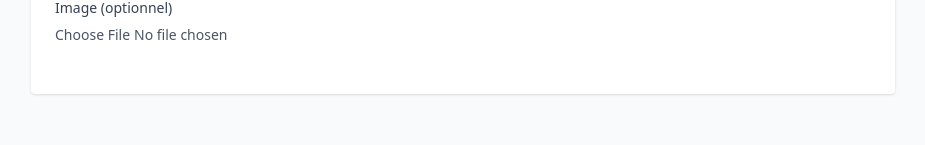
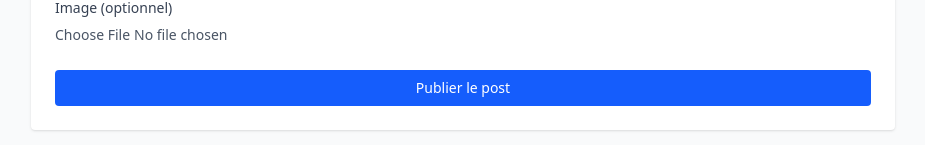
Before and after one commit to enzo959/forumium, a React (Vite) app in the folder frontend/: page /posts/new in a window 1280 px wide. Shown: the part 585-730 px from the top of the page, without its empty margins (177-1102 px from the left). Built offline with nearby package versions, Linux system fonts and the light colour scheme; no server answers.

Commit message:
feat: add post creation API call with form validation

```diff
--- a/frontend/src/pages/PostForm.tsx
+++ b/frontend/src/pages/PostForm.tsx
@@ -19,6 +19,8 @@ function PostForm() {
   const [imageUrl, setImageUrl] = useState('')
   const [imagePreview, setImagePreview] = useState('')
   const [uploading, setUploading] = useState(false)
+  const [loading, setLoading] = useState(false)
+  const [success, setSuccess] = useState('')
   const [error, setError] = useState('')
 
   useEffect(() => {
@@ -63,6 +65,49 @@ function PostForm() {
     }
   }
 
+  const handleSubmit = async (e: React.FormEvent) => {
+    e.preventDefault()
+    setError('')
+    setSuccess('')
+
+    if (!title.trim()) {
+      setError('Le titre est requis.')
+      return
+    }
+
+    if (!content.trim()) {
+      setError('Le contenu est requis.')
+      return
+    }
+
+    if (selectedCategoryIDs.length === 0) {
+      setError('Sélectionnez au moins une catégorie.')
+      return
+    }
+
+    setLoading(true)
+
+    try {
+      await axios.post('/api/posts', {
+        title,
+        content,
+        image: imageUrl,
+        category_ids: selectedCategoryIDs,
+      })
+
+      setSuccess('Post créé avec succès !')
+      setTitle('')
+      setContent('')
+      setSelectedCategoryIDs([])
+      setImageUrl('')
+      setImagePreview('')
+    } catch (err: any) {
+      setError(err.response?.data?.error || 'Une erreur est survenue.')
+    } finally {
+      setLoading(false)
+    }
+  }
+
   return (
     <div className="min-h-screen bg-gray-50">
       <header className="bg-white shadow-sm">
@@ -77,6 +122,7 @@ function PostForm() {
         </h2>
 
         <div className="bg-white rounded shadow-sm p-6">
+          <form onSubmit={handleSubmit}>
             <div className="mb-4">
               <label className="block text-sm font-medium text-gray-700 mb-1">
                 Titre
@@ -142,9 +188,17 @@ function PostForm() {
               )}
             </div>
 
-          {error && (
-            <p className="text-red-500 text-sm mb-4">{error}</p>
-          )}
+            {error && <p className="text-red-500 text-sm mb-4">{error}</p>}
+            {success && <p className="text-green-600 text-sm mb-4">{success}</p>}
+
+            <button
+              type="submit"
+              disabled={loading || uploading}
+              className="w-full bg-blue-600 text-white py-2 rounded hover:bg-blue-700 disabled:opacity-50 text-sm font-medium"
+            >
+              {loading ? 'Publication en cours...' : 'Publier le post'}
+            </button>
+          </form>
         </div>
       </main>
     </div>
```
Lines whose indentation alone changed are shown as unchanged.
